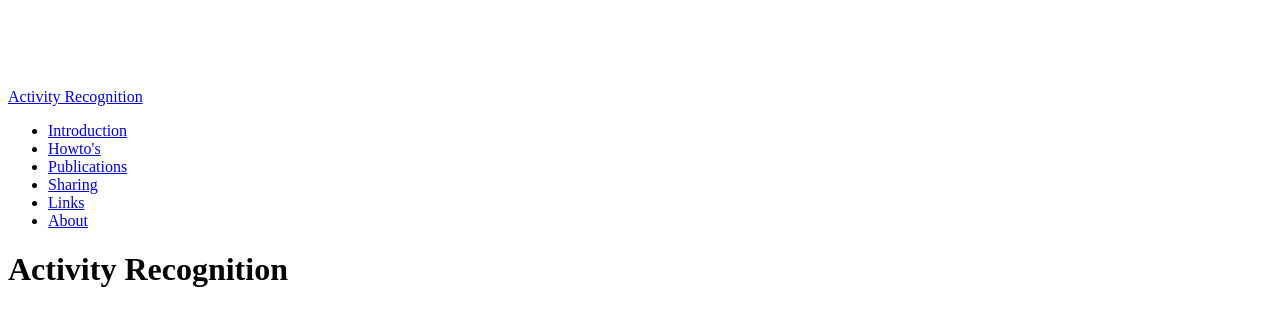
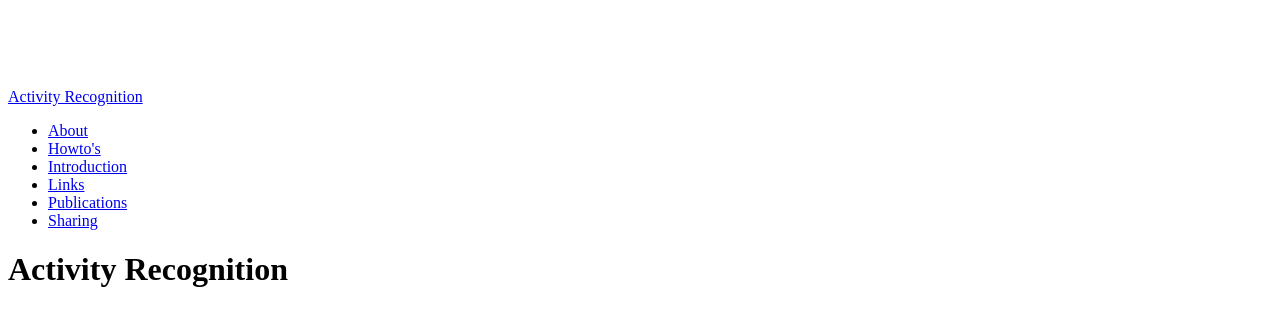
Before and after one commit to activity-recognition/activity-recognition.github.com, a Jekyll site: the page built from index.md, in a window 1280 px wide. Shown: the top 310 px of the page. Built offline with Jekyll 4.4.1, drawn with Linux system fonts in a browser that asks for light colours; nearby versions of some CDN libraries; library files that are not in the unit come from our copies.

Commit message:
damn page ordering ...

```diff
--- a/_includes/themes/twitter/default.html
+++ b/_includes/themes/twitter/default.html
@@ -48,7 +48,7 @@
         <div class="container">
           <a class="brand" href="{{ HOME_PATH }}">{{ site.title }}</a>
           <ul class="nav">
-            {% assign pages_list = site.navigation %}
+            {% assign pages_list = site.pages %}
             {% assign group = 'navigation' %}
             {% include JB/pages_list %}
           </ul>
```
